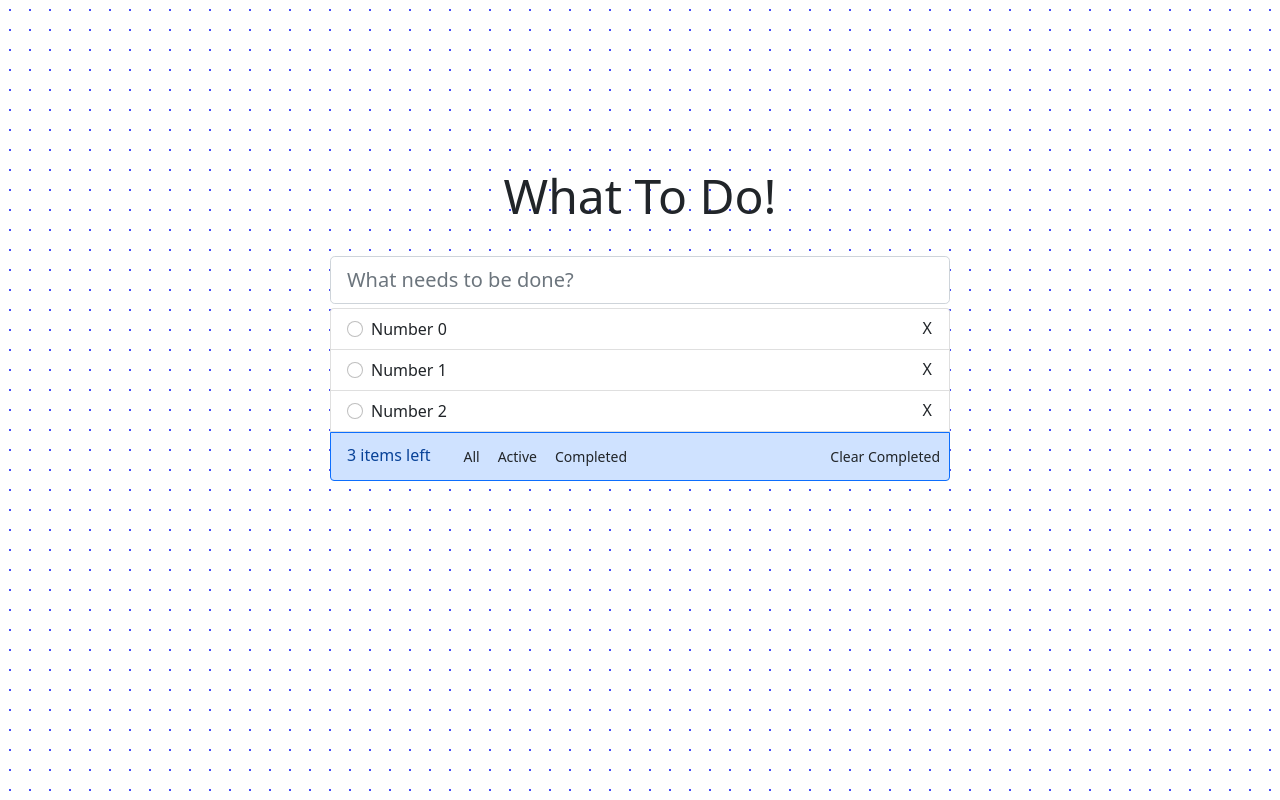
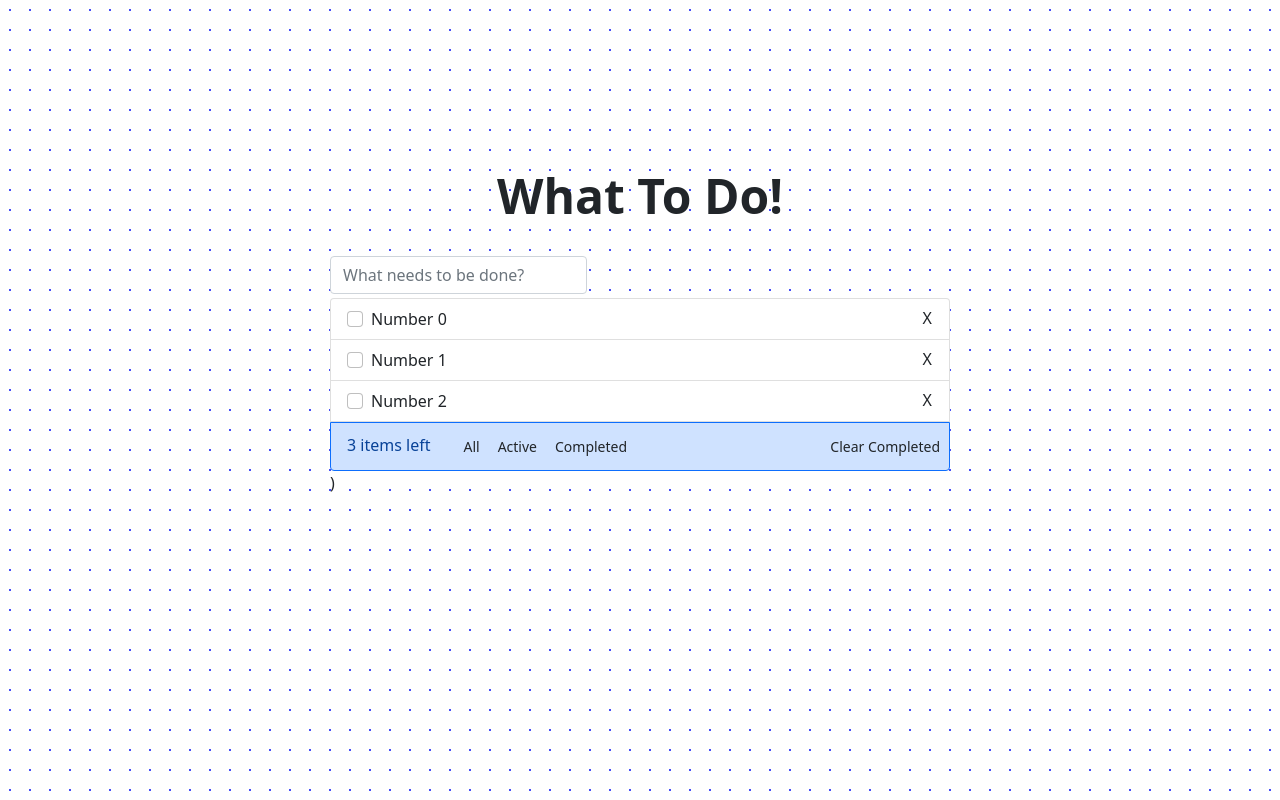
Before and after one commit to Jzhen123/React-To-Do-List, a React (Create React App) app: page / in a window 1280 px wide. Built offline with nearby package versions, Linux system fonts and the light colour scheme.

Commit message:
Consolidating ToDoInput and List js files

```diff
--- a/src/App.js
+++ b/src/App.js
@@ -5,17 +5,21 @@ import Input from './ToDoInput'
 import List from './List'
 
 class App extends React.Component {
-  // constructor(props) {
-  //   super(props);
-  // };
+  constructor(props) {
+    super(props);
+  };
 
   render() {
 
     return (
       <div className="App">
         <Header />
-        <Input />
-        <List />
+        <Input
+          tasks={this.tasks}
+        />
+        {/* <List
+          tasks={this.tasks}
+        /> */}
       </div>
     )
   }
--- a/src/List.js
+++ b/src/List.js
@@ -1,62 +1,58 @@
-import React from 'react';
+// import React from 'react';
 
 
-// class ListItem extends React.Component {
+// // class ListItem extends React.Component {
+// //     constructor(props) {
+// //         super(props);
+// //         this.state =  {
+// //             id: 0,
+// //             text: "",
+// //             clicked: false,
+// //         }
+
+// //     }
+// // }
+
+
+
+
+// class List extends React.Component {
 //     constructor(props) {
 //         super(props);
-//         this.state =  {
-//             id: 0,
-//             text: "",
-//             clicked: false,
-//         }
+//         this.tasks = props.tasks;
+//     }
+
+
+//     render() {
+
+//         return (
+//             <div className="list-group">
+//                 {
+//                     this.tasks.map((item, index) => {
+//                         return (
+
+//                             <label className="list-group-item position-relative text-start">
+//                                 <input className="form-check-input me-2" type="checkbox" value="" />
+//                                 {item.text} {index}
+//                                 <button type="button" className="btn position-absolute top-0 end-0 me-1">X</button>
+
+//                             </label>
+//                         )
+//                     })
+
+//                 }
+//                 <label className="list-group-item position-relative text-start list-group-item-primary border border-primary rounded-bottom">
+//                     {this.tasks.length} items left
+//                     <button type="button" className="btn btn-sm ms-4">All</button>
+//                     <button type="button" className="btn btn-sm">Active</button>
+//                     <button type="button" className="btn btn-sm">Completed</button>
+//                     <button type="button" className="btn btn-sm position-absolute top-0 end-0 mt-2">Clear Completed</button>
+
+//                 </label>
+//             </div>
+//         )
 
 //     }
 // }
 
-
-
-
-class List extends React.Component {
-    constructor(props) {
-        super(props);
-        this.tasks = [
-            { text: 'Number' },
-            { text: 'Number' },
-            { text: 'Number' },
-        ];
-    }
-
-
-    render() {
-
-        return (
-            <div className="list-group">
-                {
-                    this.tasks.map((item, index) => {
-                        return (
-
-                            <label className="list-group-item position-relative text-start">
-                                <input className="form-check-input me-2" type="radio" value="" />
-                                {item.text} {index}
-                                <button type="button" className="btn position-absolute top-0 end-0 me-1">X</button>
-
-                            </label>
-                        )
-                    })
-
-                }
-                <label className="list-group-item position-relative text-start list-group-item-primary border border-primary rounded-bottom">
-                    {this.tasks.length} items left
-                    <button type="button" className="btn btn-sm ms-4">All</button>
-                    <button type="button" className="btn btn-sm">Active</button>
-                    <button type="button" className="btn btn-sm">Completed</button>
-                    <button type="button" className="btn btn-sm position-absolute top-0 end-0 mt-2">Clear Completed</button>
-
-                </label>
-            </div>
-        )
-
-    }
-}
-
-export default List;
+// export default List;
--- a/src/ToDoInput.js
+++ b/src/ToDoInput.js
@@ -4,35 +4,85 @@ class Input extends React.Component {
 
     constructor(props) {
         super(props);
-        this.state = { show: false };
+        this.state = {
+            show: false,
+            value: ''
+        };
+        this.tasks = [
+            { text: 'Number' },
+            { text: 'Number' },
+            { text: 'Number' },
+        ];
     }
 
+    handleSubmit(event) {
+        { console.log('Hi') }
+        event.preventDefault();
+    }
+
+    handleChange(event) {
+        this.setState({ value: event.target.value })
+    }
 
     render() {
         return (
-
+            <>
                 <div className="input-group mt-4 mb-1 input-group-lg">
                     {
-                        this.state.show ?
-                        <button
-                        className="btn btn-outline-secondary"
+                        this.state.show ? <button
+                            className="btn btn-outline-primary"
                             type="button"
                             id="button-addon1"
                             display="none"
                             onClick={() => {
-                            this.setState({show: false})
+                                this.setState({ show: false })
 
                             }}
                         >^</button> : null
                     }
+                    <form onSubmit={this.handleSubmit}>
                         <input
                             type="text"
+                            value={this.state.value}
                             className="form-control"
                             placeholder="What needs to be done?"
-                    onChange={() => {this.setState({show: true})}}
+                            onChange={() => {
+                                this.setState({ show: true })
+                                this.handleChange()
+                            }
+                            }
+
+
                         />
+                    </form>
                 </div>
 
+                <div className="list-group">
+                {
+                    this.tasks.map((item, index) => {
+                        return (
+
+                            <label className="list-group-item position-relative text-start">
+                                <input className="form-check-input me-2" type="checkbox" value="" />
+                                {item.text} {index}
+                                <button type="button" className="btn position-absolute top-0 end-0 me-1">X</button>
+
+                            </label>
+                        )
+                    })
+
+                }
+                <label className="list-group-item position-relative text-start list-group-item-primary border border-primary rounded-bottom">
+                    {this.tasks.length} items left
+                    <button type="button" className="btn btn-sm ms-4">All</button>
+                    <button type="button" className="btn btn-sm">Active</button>
+                    <button type="button" className="btn btn-sm">Completed</button>
+                    <button type="button" className="btn btn-sm position-absolute top-0 end-0 mt-2">Clear Completed</button>
+
+                </label>
+            </div>
+        )
+            </>
         )
     }
 }
--- a/src/index.css
+++ b/src/index.css
@@ -28,5 +28,6 @@ code {
 .Header {
   text-align: center;
   font-size: xxx-large;
+  font-weight: bold;
   margin-top: 150px;
 }
```
Lines whose indentation alone changed are shown as unchanged.
